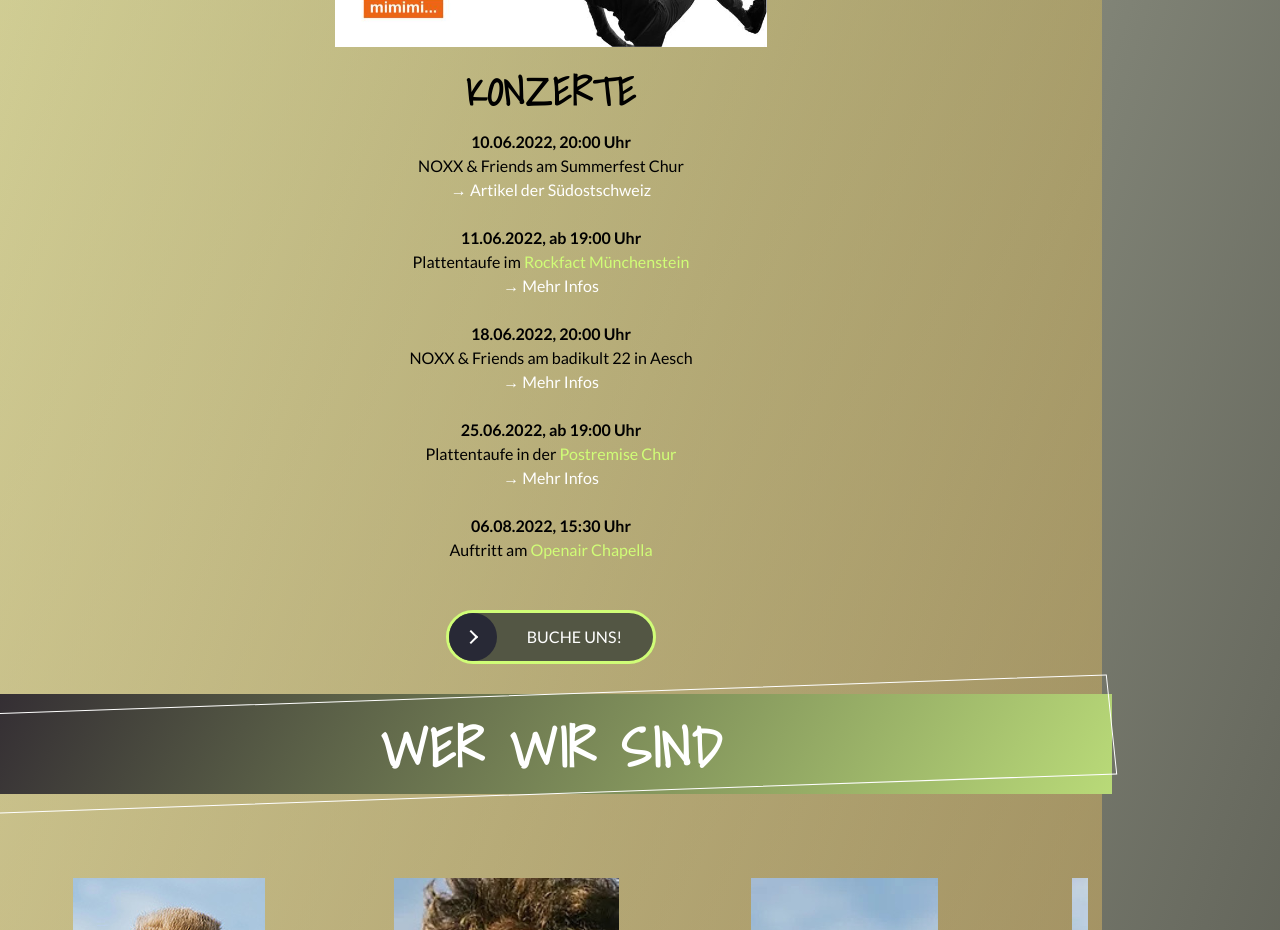
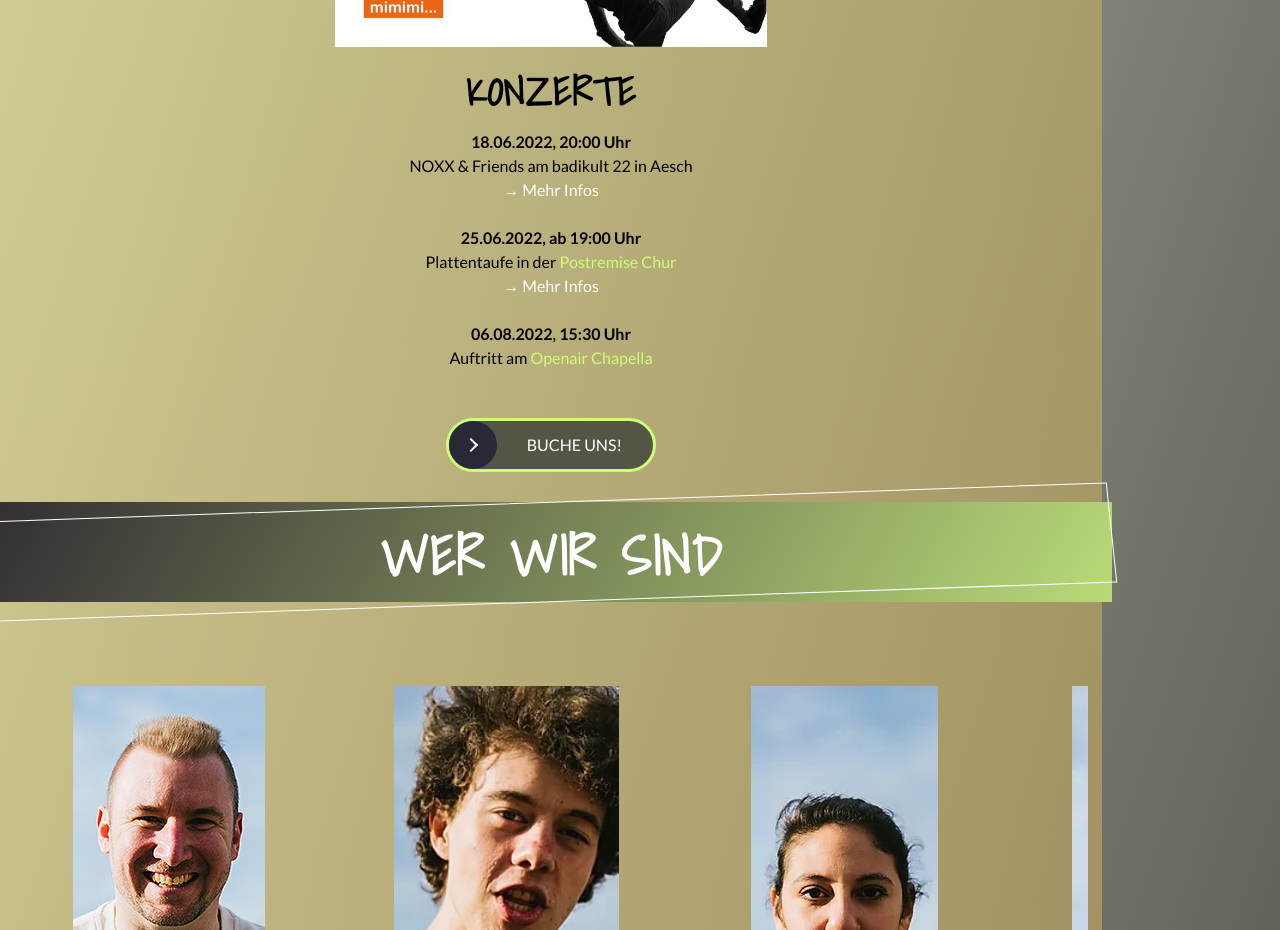
Before and after one commit to weeebr/noxx, a React (Create React App) app: page / in a window 1280 px wide. Shown: the part 1160-2090 px from the top of the page. Built offline with nearby package versions, Linux system fonts and the light colour scheme.

Commit message:
Anpassung Konzerte
Löschen vergangener Konzerte (summerfest chur, plattentaufe basel)

änderung link: badikult --> neu: https://attraktivesaesch.ch/anlaesse/badikult/

```diff
--- a/src/pages/Home.js
+++ b/src/pages/Home.js
@@ -46,36 +46,13 @@ const Home = forwardRef((props, ref) => {
       <h3>Konzerte</h3>
 
 
-      <p>
-        <DateTitle>10.06.2022, 20:00 Uhr</DateTitle>
-        <br />NOXX & Friends am Summerfest Chur
-        <br />
-        <DetailsLink
-          href="https://www.suedostschweiz.ch/ereignisse/viel-buendner-power-am-summer-fest-in-chur"
-          target="_blank"
-          rel="noopener noreferrer">→ Artikel der Südostschweiz</DetailsLink>
-      </p>
-      <br />
-      <p>
-        <DateTitle>11.06.2022, ab 19:00 Uhr</DateTitle>
-        <br />Plattentaufe im <a
-          href="http://rockfact.ch/"
-          target="_blank"
-          style={{margin: 0}}
-          rel="noopener noreferrer">Rockfact Münchenstein </a>
-          <br />
-          <DetailsLink
-          href="https://www.facebook.com/events/902731720448672?acontext=%7B%22event_action_history%22%3A[%7B%22surface%22%3A%22page%22%7D]%7D"
-          target="_blank"
-          rel="noopener noreferrer">→ Mehr Infos</DetailsLink>
-      </p>
-      <br />
+
       <p>
       <DateTitle>18.06.2022, 20:00 Uhr</DateTitle>
         <br />NOXX & Friends am badikult 22 in Aesch
         <br />
         <DetailsLink
-          href="https://attraktivesaesch.ch/"
+          href="https://attraktivesaesch.ch/anlaesse/badikult/"
           target="_blank"
           rel="noopener noreferrer">→ Mehr Infos</DetailsLink>
       </p>
```
